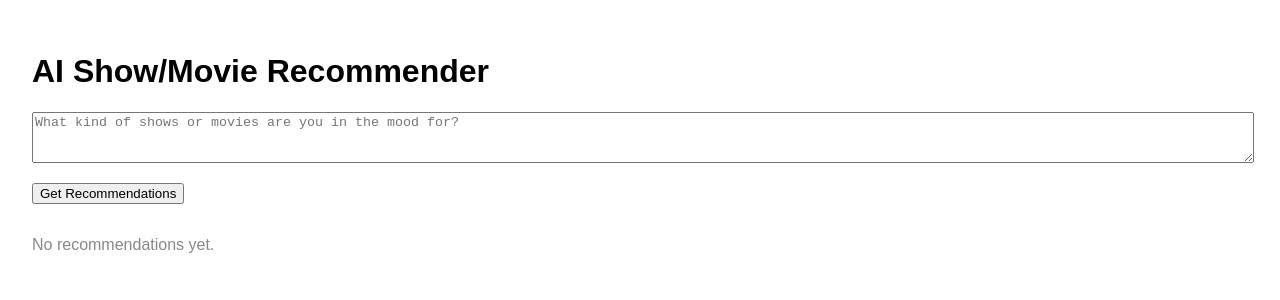
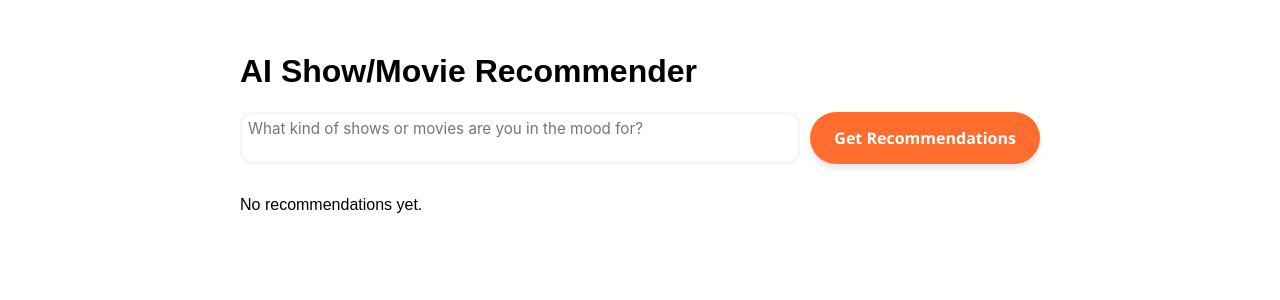
Before and after one commit to samdforrest/ai-recommendation-app, a React (Create React App) app: page / in a window 1280 px wide. Shown: the top 300 px of the page. Built offline with nearby package versions, Linux system fonts and the light colour scheme.

Commit message:
Updated CSS style for textbox and button

```diff
--- a/src/App.css
+++ b/src/App.css
@@ -1,38 +1,112 @@
-.App {
-  text-align: center;
+
+
+/* BELOW IS NOT THE REACT TEMPLATE CODE */
+
+/* Main layout container */
+.app-container {
+  max-width: 800px;
+  margin: auto;
+  padding: 2rem;
+  font-family: sans-serif;
 }
 
-.App-logo {
-  height: 40vmin;
-  pointer-events: none;
+/* Input section - place button next to text area */
+.input-section {
+  display: flex;
+  gap: 10px;
+  margin-bottom: 2rem;
 }
 
-@media (prefers-reduced-motion: no-preference) {
-  .App-logo {
-    animation: App-logo-spin infinite 20s linear;
+textarea {
+  flex: 1;
+  padding: 0.5rem;
+  font-size: 1rem;
+}
+
+/* Prompt input styles */
+
+.prompt-input {
+  width: 100%;
+  min-height: 2.25rem;
+  max-height: 10rem;
+  padding: 0.5rem 0.75;
+  border: none;
+  border-radius: 0.75rem;
+  font-size: 0.95rem;
+  font-family: 'Inter', 'Segoe UI', sans-serif;
+  resize: none;
+  overflow-y: auto;
+  box-shadow: inset 0 0 5px rgba(0, 0, 0, 0.1);
+  transition: box-shadow 0.2s ease-in-out;
+  line-height: 1.2
+}
+
+.prompt-input:focus {
+  outline: none;
+  box-shadow: inset 0 0 8px rgba(255, 109, 46, 0.5);
+}
+
+/* Button styles */
+
+button {
+  padding: 0.5rem 1rem;
+  font-size: 1rem;
+  cursor: pointer;
+}
+
+.recommend-button {
+  background-color: #ff6d2e; /* vibrant orange */
+  color: #ffffff;
+  border: none;
+  border-radius: 999px; /* pill shape */
+  padding: 0.75rem 1.5rem;
+  font-size: 1rem;
+  font-weight: 600;
+  font-family: 'Segoe UI', 'Helvetica Neue', sans-serif;
+  box-shadow: 0 4px 6px rgba(0, 0, 0, 0.1);
+  transition: background-color 0.3s ease, transform 0.1s ease;
+  cursor: pointer;
+}
+
+.recommend-button:hover {
+  background-color: #e65c1f;
+}
+
+.recommend-button:disabled {
+  background-color: #aaa;
+  cursor: not-allowed;
+  opacity: 0.6;
+}
+
+/* Results section: flex layout for category blocks */
+.results-section {
+  display: flex;
+  flex-wrap: wrap;
+  gap: 2rem;
+  justify-content: space-between;
+}
+
+.category {
+  flex: 1 1 45%; /* flexible width, wraps if screen is small */
+}
+
+.category h2 {
+  border-bottom: 2px solid #333;
+  padding-bottom: 0.5rem;
+  margin-bottom: 1rem;
+}
+
+/* mobile styles */
+@media (max-width: 600px) {
+  .input-section {
+    flex-direction: column;
+  }
+
+  .results-section {
+    flex-direction: column;
+  }
+
+  .category {
+    flex: 1 1 100%;
   }
 }
-
-.App-header {
-  background-color: #282c34;
-  min-height: 100vh;
-  display: flex;
-  flex-direction: column;
-  align-items: center;
-  justify-content: center;
-  font-size: calc(10px + 2vmin);
-  color: white;
-}
-
-.App-link {
-  color: #61dafb;
-}
-
-@keyframes App-logo-spin {
-  from {
-    transform: rotate(0deg);
-  }
-  to {
-    transform: rotate(360deg);
-  }
-}
--- a/src/App.js
+++ b/src/App.js
@@ -1,12 +1,24 @@
-import logo from './logo.svg';
 import './App.css';
-import { useState } from 'react';
+import { useState, useRef } from 'react';
 
 function App() {
   const [prompt, setPrompt] = useState('');
   const [movies, setMovies] = useState([]);
   const [shows, setShows] = useState([]);
   const [loading, setLoading] = useState(false);
+
+  const textareaRef = useRef(null); // Step 1: Ref for textarea
+
+  // Step 2: Auto-grow handler
+  const handleInputChange = (e) => {
+    setPrompt(e.target.value);
+
+    const el = textareaRef.current;
+    if (el) {
+      el.style.height = 'auto'; // Reset height to shrink if needed
+      el.style.height = el.scrollHeight + 'px'; // Set to content height
+    }
+  };
 
   const getRecommendations = async () => {
     setLoading(true);
@@ -33,50 +45,60 @@ function App() {
   };
 
   return (
-    <div style={{ padding: '2rem', fontFamily: 'sans-serif' }}>
+    <div className="app-container">
       <h1>AI Show/Movie Recommender</h1>
 
+      {/* Input Section */}
+      <div className="input-section">
         <textarea
-        rows="3"
-        style={{ width: '100%', marginBottom: '1rem' }}
+          ref={textareaRef}
+          className="prompt-input"
+          rows="1"
           placeholder="What kind of shows or movies are you in the mood for?"
           value={prompt}
-        onChange={(e) => setPrompt(e.target.value)}
+          onChange={handleInputChange}
         />
-
-      <button onClick={getRecommendations} disabled={loading}>
+        <button
+          className="recommend-button"
+          onClick={getRecommendations}
+          disabled={loading}
+        >
           {loading ? 'Loading...' : 'Get Recommendations'}
         </button>
+      </div>
 
-      <div style={{ marginTop: '2rem' }}>
+      {/* Results Section */}
+      <div className="results-section">
         {movies.length > 0 && (
-          <>
+          <div className="category">
             <h2>Movies</h2>
             <ul>
               {movies.map((rec, index) => (
-                <li key={index} style={{ marginBottom: '1rem' }}>
+                <li key={index}>
                   <strong>{rec.title}</strong> ({rec.year})<br />
                   <em>{rec.description}</em>
                 </li>
               ))}
             </ul>
-          </>
+          </div>
         )}
+
         {shows.length > 0 && (
-          <>
+          <div className="category">
             <h2>TV Series</h2>
             <ul>
               {shows.map((rec, index) => (
-                <li key={index} style={{ marginBottom: '1rem' }}>
+                <li key={index}>
                   <strong>{rec.title}</strong> ({rec.year})<br />
                   <em>{rec.description}</em>
                 </li>
               ))}
             </ul>
-          </>
+          </div>
         )}
+
         {movies.length === 0 && shows.length === 0 && !loading && (
-          <div style={{ color: '#888' }}>No recommendations yet.</div>
+          <div className="no-results">No recommendations yet.</div>
         )}
       </div>
     </div>
```
Lines whose indentation alone changed are shown as unchanged.
